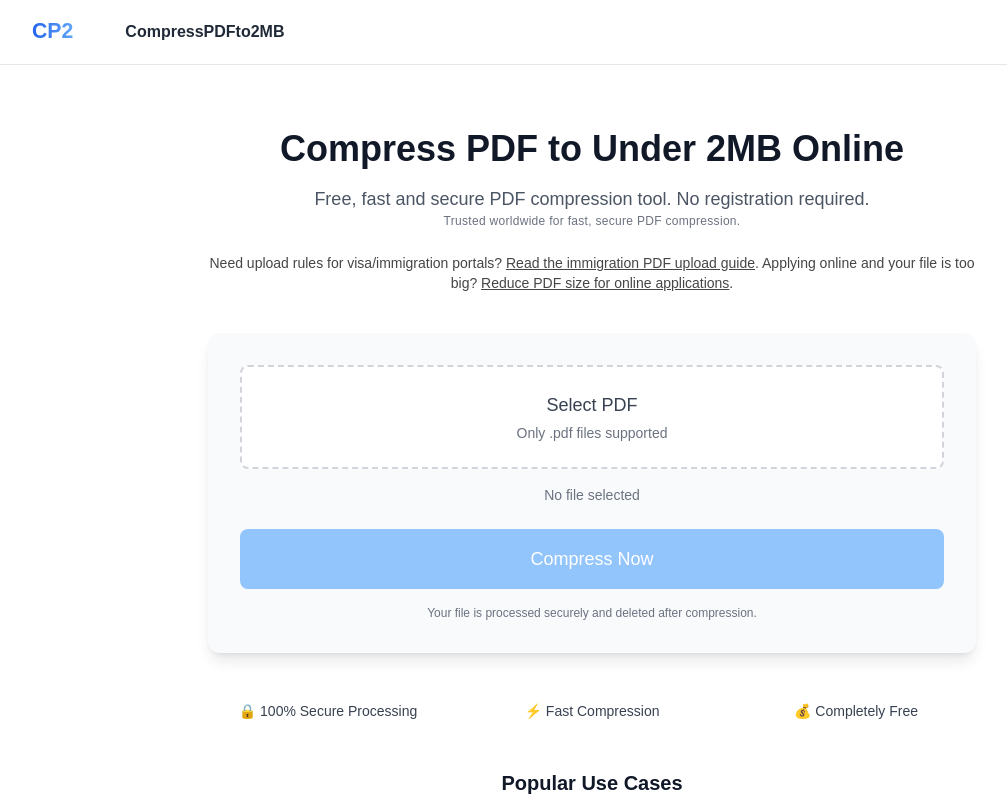
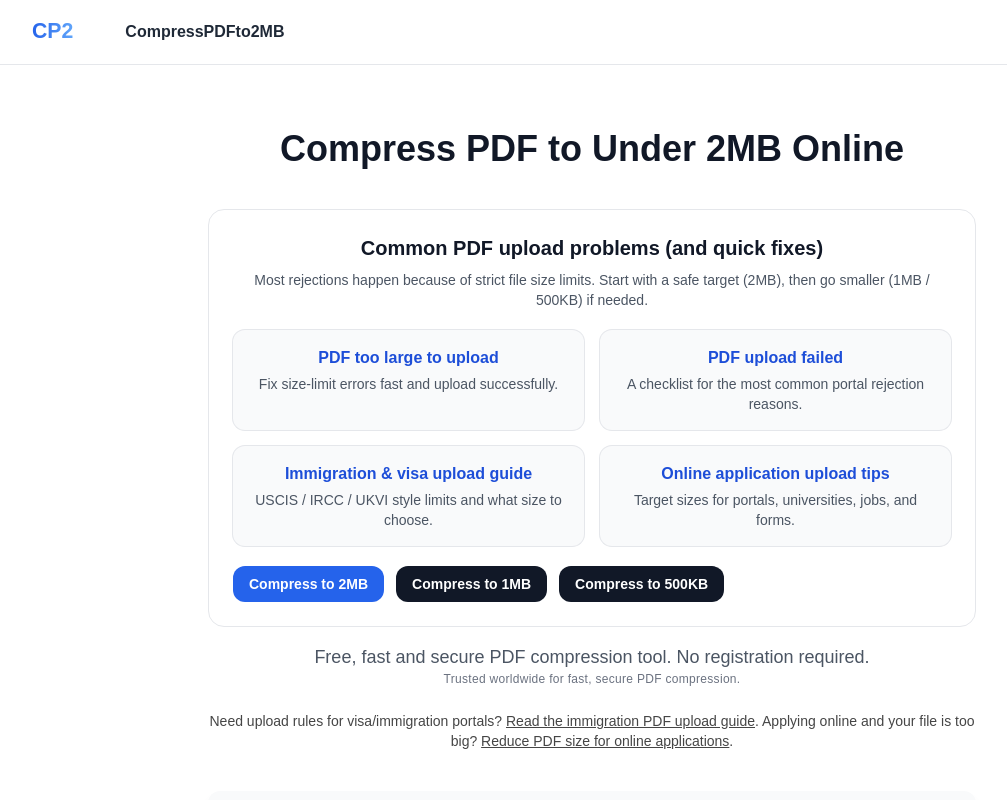
Before and after one commit to behicyildirim/compresspdfto2mb, a Next.js app: page / in a window 1280 px wide. Shown: the top 800 px of the page, without its empty margins (48-1055 px from the left). Built offline with nearby package versions, Linux system fonts and the light colour scheme.

Commit message:
Add homepage problem section with contextual SEO links

```diff
--- a/app/page.tsx
+++ b/app/page.tsx
@@ -54,7 +54,78 @@ export default function Home() {
         <h1 className="text-4xl font-bold text-gray-900">
           Compress PDF to Under 2MB Online
         </h1>
+<section className="mx-auto mt-10 max-w-3xl rounded-2xl border border-gray-200 bg-white p-6">
+  <h2 className="text-xl font-semibold text-gray-900">
+    Common PDF upload problems (and quick fixes)
+  </h2>
+  <p className="mt-2 text-sm text-gray-600">
+    Most rejections happen because of strict file size limits. Start with a safe target (2MB),
+    then go smaller (1MB / 500KB) if needed.
+  </p>
 
+  <div className="mt-5 grid grid-cols-1 gap-4 sm:grid-cols-2">
+    <Link
+      href="/pdf-too-large-to-upload"
+      className="rounded-xl bg-gray-50 p-4 ring-1 ring-gray-200 hover:bg-blue-50 transition"
+    >
+      <h3 className="font-semibold text-blue-700">PDF too large to upload</h3>
+      <p className="mt-1 text-sm text-gray-600">
+        Fix size-limit errors fast and upload successfully.
+      </p>
+    </Link>
+
+    <Link
+      href="/pdf-upload-failed"
+      className="rounded-xl bg-gray-50 p-4 ring-1 ring-gray-200 hover:bg-blue-50 transition"
+    >
+      <h3 className="font-semibold text-blue-700">PDF upload failed</h3>
+      <p className="mt-1 text-sm text-gray-600">
+        A checklist for the most common portal rejection reasons.
+      </p>
+    </Link>
+
+    <Link
+      href="/immigration-pdf-upload-guide"
+      className="rounded-xl bg-gray-50 p-4 ring-1 ring-gray-200 hover:bg-blue-50 transition"
+    >
+      <h3 className="font-semibold text-blue-700">Immigration & visa upload guide</h3>
+      <p className="mt-1 text-sm text-gray-600">
+        USCIS / IRCC / UKVI style limits and what size to choose.
+      </p>
+    </Link>
+
+    <Link
+      href="/reduce-pdf-size-for-online-application"
+      className="rounded-xl bg-gray-50 p-4 ring-1 ring-gray-200 hover:bg-blue-50 transition"
+    >
+      <h3 className="font-semibold text-blue-700">Online application upload tips</h3>
+      <p className="mt-1 text-sm text-gray-600">
+        Target sizes for portals, universities, jobs, and forms.
+      </p>
+    </Link>
+  </div>
+
+  <div className="mt-5 flex flex-wrap gap-3">
+    <Link
+      href="/compress-pdf-to-2mb"
+      className="rounded-xl bg-blue-600 px-4 py-2 text-sm font-semibold text-white hover:bg-blue-700 transition"
+    >
+      Compress to 2MB
+    </Link>
+    <Link
+      href="/compress-pdf-to-1mb"
+      className="rounded-xl bg-gray-900 px-4 py-2 text-sm font-semibold text-white hover:bg-black transition"
+    >
+      Compress to 1MB
+    </Link>
+    <Link
+      href="/compress-pdf-to-500kb"
+      className="rounded-xl bg-gray-900 px-4 py-2 text-sm font-semibold text-white hover:bg-black transition"
+    >
+      Compress to 500KB
+    </Link>
+  </div>
+</section>
         <p className="mt-4 text-lg text-gray-600">
           Free, fast and secure PDF compression tool. No registration required.
         </p>
```
